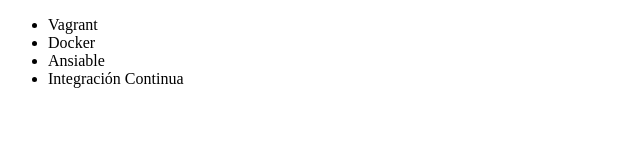
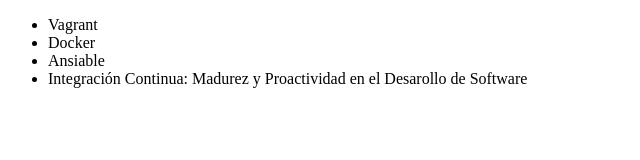
Before and after one commit to Brandon-ort/alura-git, a plain HTML site: page index.html in a window 1280 px wide. Shown: the whole page, without its empty margins (0-640 px from the left). Drawn offline with Linux system fonts and the light colour scheme.

Commit message:
Renombrando curso de Integración Contínua

```diff
--- a/index.html
+++ b/index.html
@@ -10,7 +10,7 @@
             <li>Vagrant</li>
             <li>Docker</li>
             <li>Ansiable</li>
-            <li>Integración Continua</li>
+            <li>Integración Continua: Madurez y Proactividad en el Desarollo de Software</li>
         </ul>
     </body>
 </html>
```
